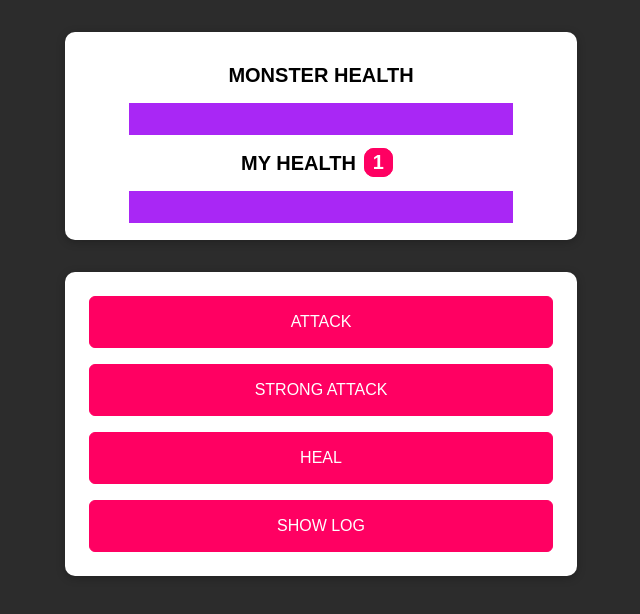
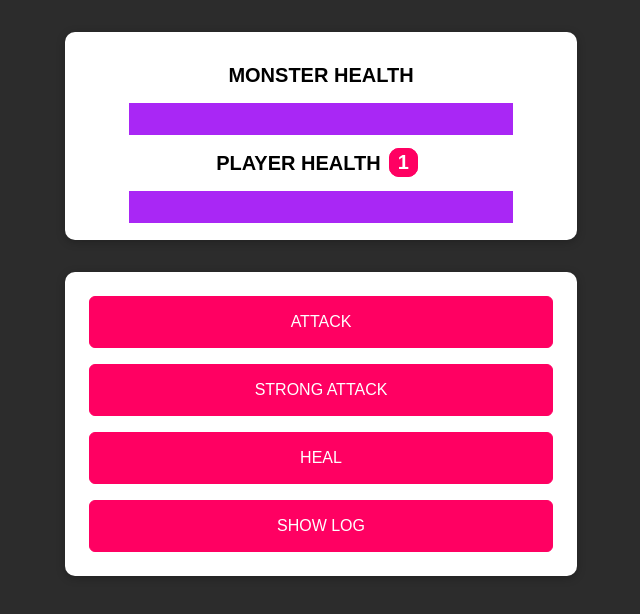
Before and after one commit to Spandana1003/AttackDaMonsterr, a plain HTML site: page index.html in a window 1280 px wide. Shown: the whole page, without its empty margins (319-959 px from the left). Drawn offline with Linux system fonts and the light colour scheme.

Commit message:
change 2

```diff
--- a/index.html
+++ b/index.html
@@ -13,7 +13,7 @@
     <section id="health-levels">
       <h2>MONSTER HEALTH</h2>
       <progress id="monster-health" max="100" value="100">100%</progress>
-      <h2>MY HEALTH<span id="bonus-life">1</span></h2>
+      <h2>PLAYER HEALTH<span id="bonus-life">1</span></h2>
       <progress id="player-health" max="100" value="100">100%</progress>
     </section>
     <section id="controls">
```
